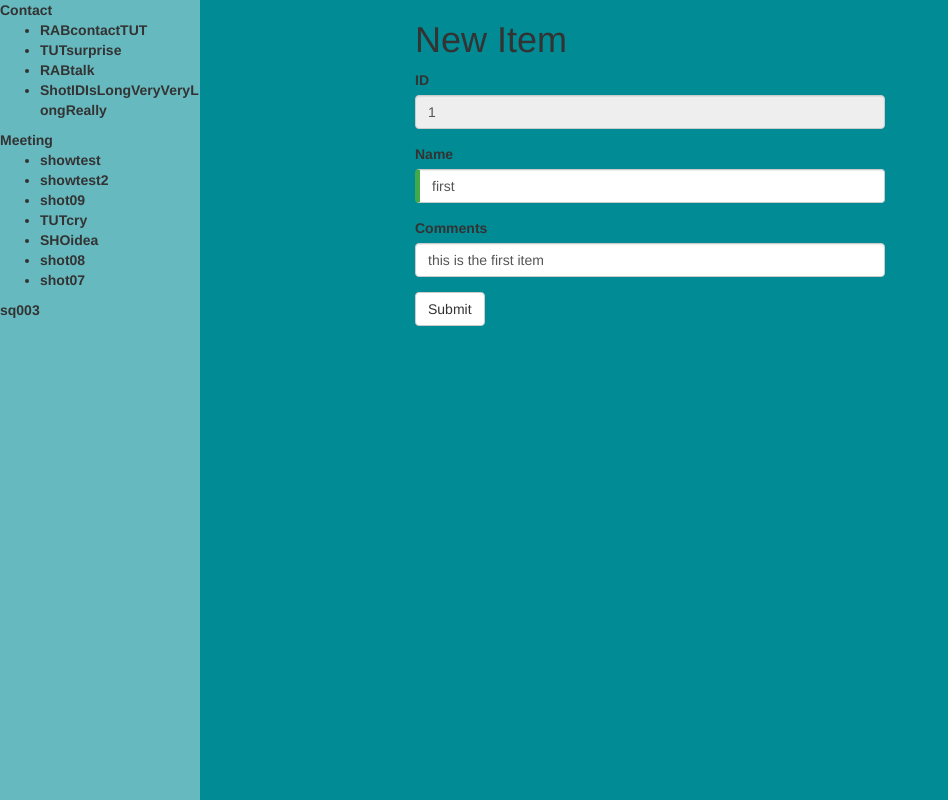
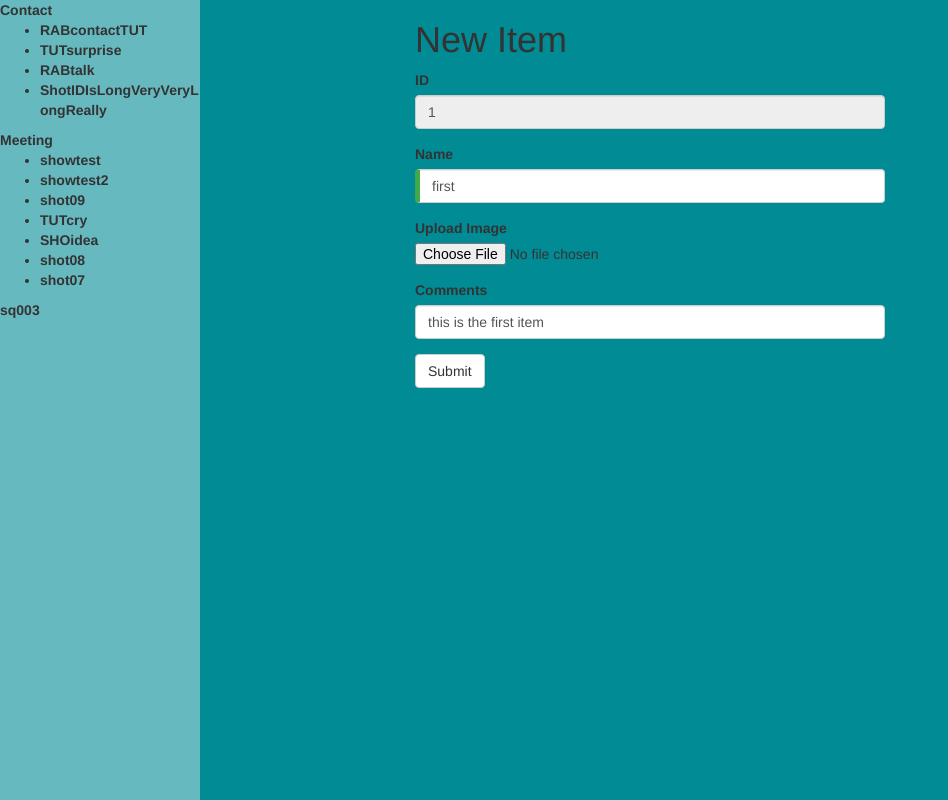
Before and after one commit to hasan-wajahat/sequenceManager, an Angular app: page /new-item/1 in a window 1280 px wide. Shown: the whole page, without its empty margins (0-948 px from the left). Built offline with nearby package versions, Linux system fonts and the light colour scheme.

Commit message:
form component added with data being collected but not yet pushed to service or higher components

```diff
--- a/src/app/main-page/upload-form/upload-form.component.html
+++ b/src/app/main-page/upload-form/upload-form.component.html
@@ -1,6 +1,6 @@
 <div class="container">
   <h1>New Item</h1>
-  <form #myForm = "ngForm">
+  <form #myForm = "ngForm" (ngSubmit) = "onSubmit();">
     <div class="form-group">
       <label for="id">ID</label>
       <input type="number" disabled id = "id" class="form-control"
@@ -12,6 +12,11 @@
              required [(ngModel)]="publishItem.name" name="name">
     </div>
     <div class="form-group">
+      <label for="img">Upload Image</label>
+      <input type="file" #imgInput  id = "img"
+              name="comment">
+    </div>
+    <div class="form-group">
       <label for="comment">Comments</label>
       <input type="text"  id = "comment" class="form-control"
              [(ngModel)]="publishItem.comment" name="comment">
--- a/src/app/main-page/upload-form/upload-form.component.ts
+++ b/src/app/main-page/upload-form/upload-form.component.ts
@@ -1,4 +1,4 @@
-import { Component, OnInit } from '@angular/core';
+import { Component, OnInit, ViewChild } from '@angular/core';
 import {PublishItem} from '../../object-classes/publish-item';
 import {ActivatedRoute, Params} from '@angular/router';
 
@@ -11,6 +11,7 @@ export class UploadFormComponent implements OnInit {
 
   shotID: number;
   publishItem;
+  @ViewChild("imgInput") imgInput;
 
   constructor(private route: ActivatedRoute) { }
 
@@ -18,9 +19,16 @@ export class UploadFormComponent implements OnInit {
     this.route.params.subscribe(
       params => {
         this.shotID = +params['short'];
-        this.publishItem = new PublishItem(1,this.shotID,'first','this is the first item');
+        this.publishItem = new PublishItem(1,this.shotID,'first','','this is the first item');
       });
   }
 
+  onSubmit(){
+    let file = this.imgInput.nativeElement.files;
+    if(file && file[0]) {
+      this.publishItem.fileName = this.imgInput.nativeElement.files[0].name;
+    }
+    console.log(this.publishItem);
+  }
 
 }
--- a/src/app/object-classes/publish-item.ts
+++ b/src/app/object-classes/publish-item.ts
@@ -3,6 +3,7 @@ export class PublishItem{
     public id: number,
     public shotID: number,
     public name: string,
+    public fileName?: string,
     public comment?: string
   ){}
 }
```
